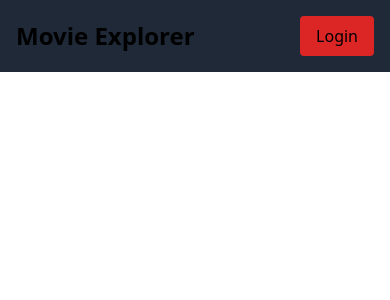
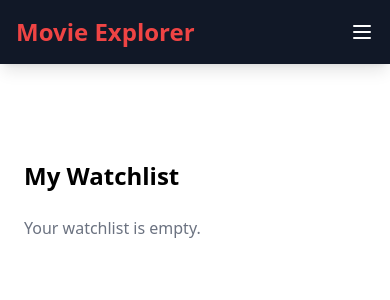
Before and after one commit to emandoyesus/Movie-Explorer, a React (Vite) app in the folder movie-explorer/: page /watchlist in a window 390 px wide. Shown: the top 300 px of the page. Built offline with nearby package versions, Linux system fonts and the light colour scheme.

Commit message:
add watchlist page and navbar

```diff
--- a/movie-explorer/src/App.jsx
+++ b/movie-explorer/src/App.jsx
@@ -2,6 +2,7 @@ import { BrowserRouter, Routes, Route } from "react-router-dom";
 import Navbar from "./components/Navbar";
 import Home from "./pages/Home";
 import MovieDetails from "./pages/MovieDetails";
+import Watchlist from "./pages/Watchlist";
 
 function App() {
   return (
@@ -13,6 +14,7 @@ function App() {
         <Routes>
           <Route path="/" element={<Home />} />
           <Route path="/movie/:id" element={<MovieDetails />} />
+          <Route path="/watchlist" element={<Watchlist />} />
         </Routes>
       </main>
 
--- /dev/null
+++ b/movie-explorer/src/components/GenreFilter.jsx
@@ -0,0 +1,23 @@
+export default function GenreFilter({ genres, selectedGenre, onSelectGenre }) {
+    return (
+        <div className="flex space-x-2 overflow-x-auto py-2 px-1 scrollbar-hide mb-4">
+            <button
+                onClick={() => onSelectGenre(null)}
+                className={`px-3 py-1 rounded-full border ${selectedGenre === null ? "bg-blue-600 text-white" : "bg-gray-200"
+                    }`}
+            >
+                All
+            </button>
+            {genres.map((genre) => (
+                <button
+                    key={genre.id}
+                    onClick={() => onSelectGenre(genre.id)}
+                    className={`px-3 py-1 rounded-full border ${selectedGenre === genre.id ? "bg-blue-600 text-white" : "bg-gray-200"
+                        }`}
+                >
+                    {genre.name}
+                </button>
+            ))}
+        </div>
+    );
+}
--- a/movie-explorer/src/components/MovieRow.jsx
+++ b/movie-explorer/src/components/MovieRow.jsx
@@ -1,10 +1,12 @@
 import { Link } from "react-router-dom";
 
-export default function MovieRow({ title, movies }) {
+export default function MovieRow({ title, movies, watchlistHandlers }) {
+    const { addToWatchlist, removeFromWatchlist, isInWatchlist } = watchlistHandlers;
+
     const safeMovies = Array.isArray(movies) ? movies : [];
 
     return (
-        <div className="mb-12"> {/* More vertical space between rows */}
+        <div className="mb-12">
             <h2 className="text-2xl font-bold mb-6">{title}</h2>
 
             <div className="flex space-x-6 overflow-x-auto scrollbar-hide py-2">
@@ -16,14 +18,27 @@ export default function MovieRow({ title, movies }) {
                             ? "https://image.tmdb.org/t/p/w300" + movie.poster_path
                             : "https://via.placeholder.com/300x450?text=No+Image";
 
+                        const inWatchlist = isInWatchlist(movie.id);
+
                         return (
-                            <Link key={movie.id} to={`/movie/${movie.id}`} className="flex-shrink-0">
+                            <div key={movie.id} className="relative flex-shrink-0">
+                                <Link to={`/movie/${movie.id}`}>
                                     <img
                                         src={image}
                                         alt={movie.title || "Untitled"}
                                         className="h-60 md:h-72 lg:h-80 rounded-lg hover:scale-105 transition-transform duration-300 cursor-pointer"
                                     />
                                 </Link>
+                                <button
+                                    onClick={() =>
+                                        inWatchlist ? removeFromWatchlist(movie.id) : addToWatchlist(movie)
+                                    }
+                                    className={`absolute top-2 right-2 px-2 py-1 rounded ${inWatchlist ? "bg-red-500 text-white" : "bg-blue-500 text-white"
+                                        }`}
+                                >
+                                    {inWatchlist ? "Remove" : "Watchlist"}
+                                </button>
+                            </div>
                         );
                     })
                 )}
--- a/movie-explorer/src/components/Navbar.jsx
+++ b/movie-explorer/src/components/Navbar.jsx
@@ -1,14 +1,117 @@
-import React from "react";
+import React, { useState } from "react";
+import { Link, useLocation } from "react-router-dom";
+import useWatchlist from "../hooks/useWatchlist";
 
 export default function Navbar() {
+  const location = useLocation();
+  const [menuOpen, setMenuOpen] = useState(false);
+  const { watchlist } = useWatchlist(); // for badge counter
+
+  const links = [
+    { name: "Home", path: "/" },
+    { name: "Watchlist", path: "/watchlist" },
+  ];
+
   return (
-    <nav className="flex items-center justify-between p-4 bg-gray-800 fixed w-full z-10">
-      <h1 className="text-2xl font-bold">Movie Explorer</h1>
-      <div>
-        <button className="px-4 py-2 bg-red-600 rounded hover:bg-red-500 transition">
-          Login
-        </button>
+    <nav className="bg-gray-900 fixed w-full z-50 shadow-lg">
+      <div className="max-w-7xl mx-auto px-4 sm:px-6 lg:px-8">
+        <div className="flex justify-between h-16 items-center">
+
+          {/* Logo / Title */}
+          <Link to="/" className="text-2xl font-bold text-red-500 hover:text-red-400 transition">
+            Movie Explorer
+          </Link>
+
+          {/* Desktop Links */}
+          <div className="hidden md:flex items-center space-x-6">
+            {links.map((link) => (
+              <div key={link.path} className="relative">
+                <Link
+                  to={link.path}
+                  className={`text-white hover:text-red-400 transition px-2 py-1 ${location.pathname === link.path ? "underline" : ""
+                    }`}
+                >
+                  {link.name}
+                </Link>
+
+                {/* Show badge on Watchlist */}
+                {link.name === "Watchlist" && watchlist.length > 0 && (
+                  <span className="absolute -top-2 -right-2 bg-red-500 text-white text-xs font-bold px-1.5 py-0.5 rounded-full">
+                    {watchlist.length}
+                  </span>
+                )}
+              </div>
+            ))}
+
+            {/* Login/Profile button */}
+            <button className="px-4 py-2 bg-red-600 rounded hover:bg-red-500 transition text-white">
+              Login
+            </button>
+          </div>
+
+          {/* Mobile menu button */}
+          <div className="md:hidden flex items-center">
+            <button
+              onClick={() => setMenuOpen(!menuOpen)}
+              className="text-white focus:outline-none"
+            >
+              <svg
+                className="w-6 h-6"
+                fill="none"
+                stroke="currentColor"
+                viewBox="0 0 24 24"
+                xmlns="http://www.w3.org/2000/svg"
+              >
+                {menuOpen ? (
+                  <path
+                    strokeLinecap="round"
+                    strokeLinejoin="round"
+                    strokeWidth={2}
+                    d="M6 18L18 6M6 6l12 12"
+                  />
+                ) : (
+                  <path
+                    strokeLinecap="round"
+                    strokeLinejoin="round"
+                    strokeWidth={2}
+                    d="M4 6h16M4 12h16M4 18h16"
+                  />
+                )}
+              </svg>
+            </button>
+          </div>
+        </div>
       </div>
+
+      {/* Mobile Menu */}
+      {menuOpen && (
+        <div className="md:hidden bg-gray-900 px-2 pt-2 pb-3 space-y-1">
+          {links.map((link) => (
+            <div key={link.path} className="relative">
+              <Link
+                to={link.path}
+                onClick={() => setMenuOpen(false)}
+                className={`block text-white px-3 py-2 rounded hover:bg-gray-800 transition ${location.pathname === link.path ? "underline" : ""
+                  }`}
+              >
+                {link.name}
+              </Link>
+
+              {/* Watchlist badge in mobile */}
+              {link.name === "Watchlist" && watchlist.length > 0 && (
+                <span className="absolute top-0 right-0 bg-red-500 text-white text-xs font-bold px-1.5 py-0.5 rounded-full">
+                  {watchlist.length}
+                </span>
+              )}
+            </div>
+          ))}
+
+          {/* Login button */}
+          <button className="w-full px-3 py-2 bg-red-600 rounded hover:bg-red-500 text-white">
+            Login
+          </button>
+        </div>
+      )}
     </nav>
   );
 }
--- /dev/null
+++ b/movie-explorer/src/hooks/useWatchlist.js
@@ -0,0 +1,26 @@
+import { useState, useEffect } from "react";
+
+export default function useWatchlist() {
+  const [watchlist, setWatchlist] = useState([]);
+
+  useEffect(() => {
+    const saved = JSON.parse(localStorage.getItem("watchlist")) || [];
+    setWatchlist(saved);
+  }, []);
+
+  const addToWatchlist = (movie) => {
+    const updated = [...watchlist, movie];
+    setWatchlist(updated);
+    localStorage.setItem("watchlist", JSON.stringify(updated));
+  };
+
+  const removeFromWatchlist = (movieId) => {
+    const updated = watchlist.filter((m) => m.id !== movieId);
+    setWatchlist(updated);
+    localStorage.setItem("watchlist", JSON.stringify(updated));
+  };
+
+  const isInWatchlist = (movieId) => watchlist.some((m) => m.id === movieId);
+
+  return { watchlist, addToWatchlist, removeFromWatchlist, isInWatchlist };
+}
--- a/movie-explorer/src/pages/Home.jsx
+++ b/movie-explorer/src/pages/Home.jsx
@@ -1,76 +1,80 @@
 import { useEffect, useState } from "react";
-import Hero from "../components/Hero";
-import SearchBar from "../components/SearchBar";
 import MovieRow from "../components/MovieRow";
-
-import {
-    getPopularMovies,
-    getTopRatedMovies,
-    getUpcomingMovies,
-    searchMovies
-} from "../services/movieApi";
+import GenreFilter from "../components/GenreFilter";
+import useWatchlist from "../hooks/useWatchlist";
 
 export default function Home() {
-
     const [popular, setPopular] = useState([]);
     const [topRated, setTopRated] = useState([]);
     const [upcoming, setUpcoming] = useState([]);
-    const [featured, setFeatured] = useState(null);
-    const [searchResults, setSearchResults] = useState([]);
+    const [genres, setGenres] = useState([]);
+    const [selectedGenre, setSelectedGenre] = useState(null);
+    const [loading, setLoading] = useState(true);
+    const [error, setError] = useState(null);
+
+    const watchlistHandlers = useWatchlist();
+
+    const apiKey = import.meta.env.VITE_TMDB_API_KEY;
 
     useEffect(() => {
-        loadAllMovies();
-    }, []);
+        const fetchMovies = async () => {
+            try {
+                setLoading(true);
 
-    async function loadAllMovies() {
-        const pop = await getPopularMovies();
-        const top = await getTopRatedMovies();
-        const up = await getUpcomingMovies();
+                const [popularRes, topRes, upcomingRes, genresRes] = await Promise.all([
+                    fetch(`https://api.themoviedb.org/3/movie/popular?api_key=${apiKey}`),
+                    fetch(`https://api.themoviedb.org/3/movie/top_rated?api_key=${apiKey}`),
+                    fetch(`https://api.themoviedb.org/3/movie/upcoming?api_key=${apiKey}`),
+                    fetch(`https://api.themoviedb.org/3/genre/movie/list?api_key=${apiKey}`)
+                ]);
 
-        setPopular(pop);
-        setTopRated(top);
-        setUpcoming(up);
+                if (!popularRes.ok || !topRes.ok || !upcomingRes.ok || !genresRes.ok) {
+                    throw new Error("Failed to fetch data");
+                }
 
-        setFeatured(pop[Math.floor(Math.random() * pop.length)]);
-    }
+                const [popularData, topData, upcomingData, genresData] = await Promise.all([
+                    popularRes.json(),
+                    topRes.json(),
+                    upcomingRes.json(),
+                    genresRes.json()
+                ]);
 
-    async function handleSearch(query) {
+                setGenres(genresData.genres || []);
 
-        if (!query) {
-            setSearchResults([]);
-            return;
-        }
+                // Filter movies by selected genre
+                const filterByGenre = (movies) =>
+                    selectedGenre
+                        ? (movies.results || []).filter((m) => m.genre_ids.includes(selectedGenre))
+                        : movies.results || [];
 
-        const results = await searchMovies(query);
-        setSearchResults(results);
-    }
+                setPopular(filterByGenre(popularData));
+                setTopRated(filterByGenre(topData));
+                setUpcoming(filterByGenre(upcomingData));
+            } catch (err) {
+                console.error(err);
+                setError(err.message);
+            } finally {
+                setLoading(false);
+            }
+        };
+
+        fetchMovies();
+    }, [selectedGenre]);
+
+    if (loading) return <p className="text-center mt-20">Loading movies...</p>;
+    if (error) return <p className="text-center mt-20 text-red-500">{error}</p>;
 
     return (
+        <div className="pt-20 px-6">
+            <GenreFilter
+                genres={genres}
+                selectedGenre={selectedGenre}
+                onSelectGenre={setSelectedGenre}
+            />
 
-        <div className="pt-20">
-
-            {featured && <Hero movie={featured} />}
-
-            <div className="p-6">
-
-                <SearchBar onSearch={handleSearch} />
-
-                {searchResults.length > 0 ? (
-
-                    <MovieRow title="Search Results" movies={searchResults} />
-
-                ) : (
-
-                    <>
-                        <MovieRow title="Popular" movies={popular} />
-                        <MovieRow title="Top Rated" movies={topRated} />
-                        <MovieRow title="Upcoming" movies={upcoming} />
-                    </>
-
-                )}
-
-            </div>
-
+            <MovieRow title="Popular" movies={popular} watchlistHandlers={watchlistHandlers} />
+            <MovieRow title="Top Rated" movies={topRated} watchlistHandlers={watchlistHandlers} />
+            <MovieRow title="Upcoming" movies={upcoming} watchlistHandlers={watchlistHandlers} />
         </div>
     );
 }
--- /dev/null
+++ b/movie-explorer/src/pages/Watchlist.jsx
@@ -0,0 +1,22 @@
+import MovieRow from "../components/MovieRow";
+import useWatchlist from "../hooks/useWatchlist";
+
+export default function WatchlistPage() {
+    const watchlistHandlers = useWatchlist();
+
+    return (
+        <div className="pt-20 px-6">
+            <h2 className="text-2xl font-bold mb-6">My Watchlist</h2>
+
+            {watchlistHandlers.watchlist.length === 0 ? (
+                <p className="text-gray-500">Your watchlist is empty.</p>
+            ) : (
+                <MovieRow
+                    title=""
+                    movies={watchlistHandlers.watchlist}
+                    watchlistHandlers={watchlistHandlers}
+                />
+            )}
+        </div>
+    );
+}
```
Lines whose indentation alone changed are shown as unchanged.
